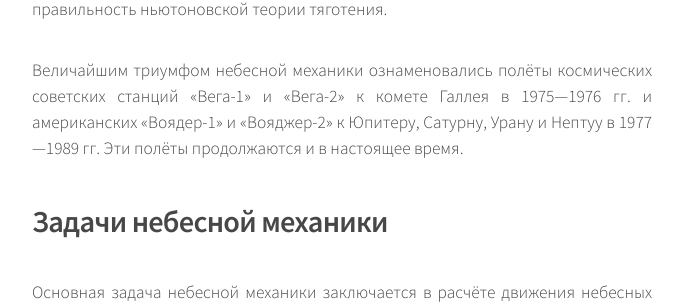
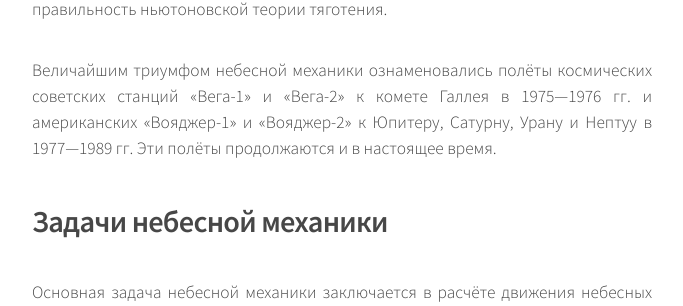
Before and after one commit to VlPop/VlPop.github.io, a Jekyll site: the page built from 1T-Sky_Mech.html, in a window 1280 px wide and 900 px high, scrolled down 2413 px. Shown: the part 201-507 px from the top of the window, without its empty margins (468-1151 px from the left). Built offline with Jekyll 4.4.1, drawn with Linux system fonts in a browser that asks for light colours.

Commit message:
Update 1T-Sky_Mech.html

```diff
--- a/1T-Sky_Mech.html
+++ b/1T-Sky_Mech.html
@@ -57,7 +57,7 @@ layout: default
 								<p align="justify">Эта планета Нептун была открыта 23 сентября 1946 г. немецким астрономом
 								И. Галле по вычислениям У. Леверье. Открытие Нептуна окончательно доказало правильность ньютоновской теории тяготения.</p>
 
-								<p align="justify">Величайшим триумфом небесной механики ознаменовались полёты космических советских станций «Вега-1» и «Вега-2» к комете Галлея в 1975—1976 гг. и американских «Воядер-1» и «Вояджер-2» к Юпитеру, Сатурну, Урану и Нептуу в 1977—1989 гг. Эти полёты продолжаются и в настоящее время.</p>
+								<p align="justify">Величайшим триумфом небесной механики ознаменовались полёты космических советских станций «Вега-1» и «Вега-2» к комете Галлея в 1975—1976 гг. и американских «Вояджер-1» и «Вояджер-2» к Юпитеру, Сатурну, Урану и Нептуу в 1977—1989 гг. Эти полёты продолжаются и в настоящее время.</p>
 
 								<h2>Задачи небесной механики</h2>
 
```
